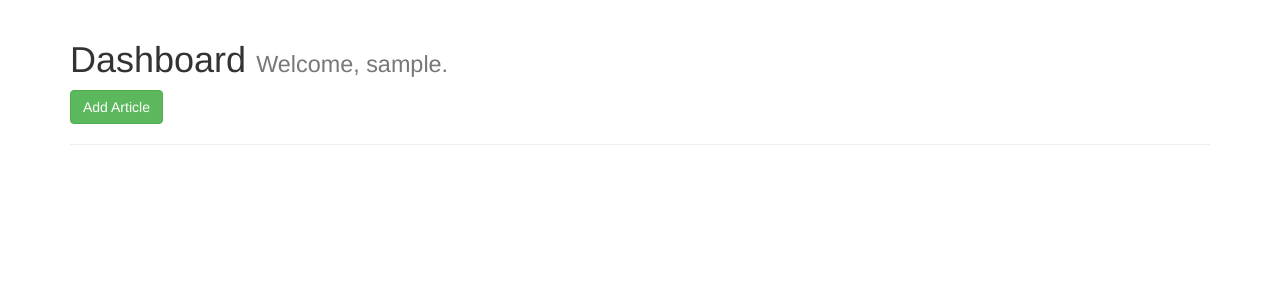
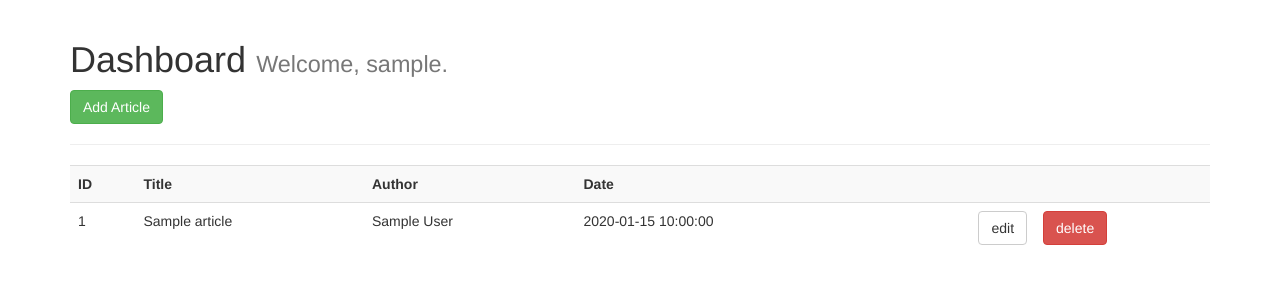
Before and after one commit to jordanblakey/flask-from-scratch, a Flask app: page /dashboard in a window 1280 px wide. Shown: the part 52-352 px from the top of the page. Run offline with Flask 2, Linux system fonts and the light colour scheme; the visitor is signed in with stand-in values (Sample User, id 1); tables that the repository leaves empty or names only in its code hold one stand-in row (values such as "Sample post"); some libraries are stand-ins or nearby versions.

Commit message:
Quick commit.

```diff
--- a/app.py
+++ b/app.py
@@ -1,5 +1,5 @@
 from flask import Flask, render_template, flash, redirect, url_for, session, request, logging
-from data import Articles
+# from data import Articles
 from flask_mysqldb import MySQL
 from wtforms import Form, StringField, TextAreaField, PasswordField, validators
 from passlib.hash import sha256_crypt
@@ -15,7 +15,7 @@ app.config['MYSQL_CURSORCLASS'] = 'DictCursor'
 
 # Initialize MySQL
 mysql = MySQL(app)
-Articles = Articles()
+# Articles = Articles()
 
 # Index
 @app.route('/')
@@ -30,12 +30,33 @@ def about():
 # Articles
 @app.route('/articles')
 def articles():
-  return render_template('articles.html', articles=Articles)
+  # Create cursor
+  cur = mysql.connection.cursor()
+
+  # Get articles
+  result = cur.execute("SELECT * FROM articles")
+  articles = cur.fetchall()
+
+  if result > 0:
+    return render_template('articles.html', articles=articles)
+  else:
+    msg = 'No Artcles Found'
+    return render_template('articles.html', msg=msg)
+
+  # Close connection
+  cur.close()
 
 # Single Article
 @app.route('/article/<string:id>/')
 def article(id):
-  return render_template('article.html', id=id)
+  # Create cursor
+  cur = mysql.connection.cursor()
+
+  # Get articles
+  result = cur.execute("SELECT * FROM articles WHERE id = %s", [id])
+
+  article = cur.fetchone()
+  return render_template('article.html', article=article)
 
 # Register Form Fields
 class RegisterForm(Form):
@@ -141,7 +162,22 @@ def logout():
 @app.route('/dashboard')
 @is_logged_in
 def dashboard():
-  return render_template('dashboard.html')
+  # Create cursor
+  cur = mysql.connection.cursor()
+
+  # Get articles
+  result = cur.execute("SELECT * FROM articles")
+
+  articles = cur.fetchall()
+
+  if result > 0:
+    return render_template('dashboard.html', articles=articles)
+  else:
+    msg = 'No Artcles Found'
+    return render_template('dashboard.html', msg=msg)
+
+  # Close connection
+  cur.close()
 
 # Article Form class
 class ArticleForm(Form):
@@ -174,7 +210,7 @@ def add_article():
 
     return redirect(url_for('dashboard'))
 
-  return render_template('add_article', form=form)
+  return render_template('add_article.html', form=form)
 
 
 if __name__ == '__main__':
--- a/templates/dashboard.html
+++ b/templates/dashboard.html
@@ -4,4 +4,24 @@
   <h1>Dashboard <small>Welcome, {{session.username}}.</small></h1>
   <a href="/add_article" class="btn btn-success">Add Article</a>
   <hr>
+  <table class="table table-striped">
+    <tr>
+      <th>ID</th>
+      <th>Title</th>
+      <th>Author</th>
+      <th>Date</th>
+      <th></th>
+      <th></th>
+      {% for article in articles %}
+        <tr>
+          <td>{{article.id}}</td>
+          <td>{{article.title}}</td>
+          <td>{{article.author}}</td>
+          <td>{{article.create_date}}</td>
+          <td><a href="edit_article/{{article.id}}" class="btn btn-default pull-right">edit</a></td>
+          <td><a href="edit_article/{{article.id}}" class="btn btn-danger">delete</a></td>
+        </tr>
+      {% endfor %}
+    </tr>
+  </table>
 {% endblock %}
--- a/templates/home.html
+++ b/templates/home.html
@@ -4,5 +4,9 @@
   <div class="jumbotron text-center">
     <h1>Welcome to Python From Scratch</h1>
     <p class="lead">This application is built on the Python Flask framework.</p>
+    {% if session.logged_in == NULL %}
+      <a href="/register" class="btn btn-primary btn-lg">Register</a>
+      <a href="/login" class="btn btn-success btn-lg">Log In</a>
+    {% endif %}
   </div>
 {% endblock %}
--- a/templates/includes/_navbar.html
+++ b/templates/includes/_navbar.html
@@ -7,7 +7,7 @@
         <span class="icon-bar"></span>
         <span class="icon-bar"></span>
       </button>
-      <div class="navbar-brand" href="#">Flask From Scratch</div>
+      <a class="navbar-brand" href="/">Flask From Scratch</a>
     </div>
     <div id="navbar" class="collapse navbar-collapse">
       <ul class="nav navbar-nav">
--- a/templates/layout.html
+++ b/templates/layout.html
@@ -15,5 +15,9 @@
   </div>
 
   <script src="https://maxcdn.bootstrapcdn.com/bootstrap/3.3.7/js/bootstrap.min.js"></script>
+  <script src="//cdn.ckeditor.com/4.7.0/basic/ckeditor.js"></script>
+  <script type="text/javascript">
+    CKEDITOR.replace('editor')
+  </script>
 </body>
 </html>
```
Also changed, not shown: templates/add_article.html (+4 -4 lines), templates/article.html (+6 -1 lines).
